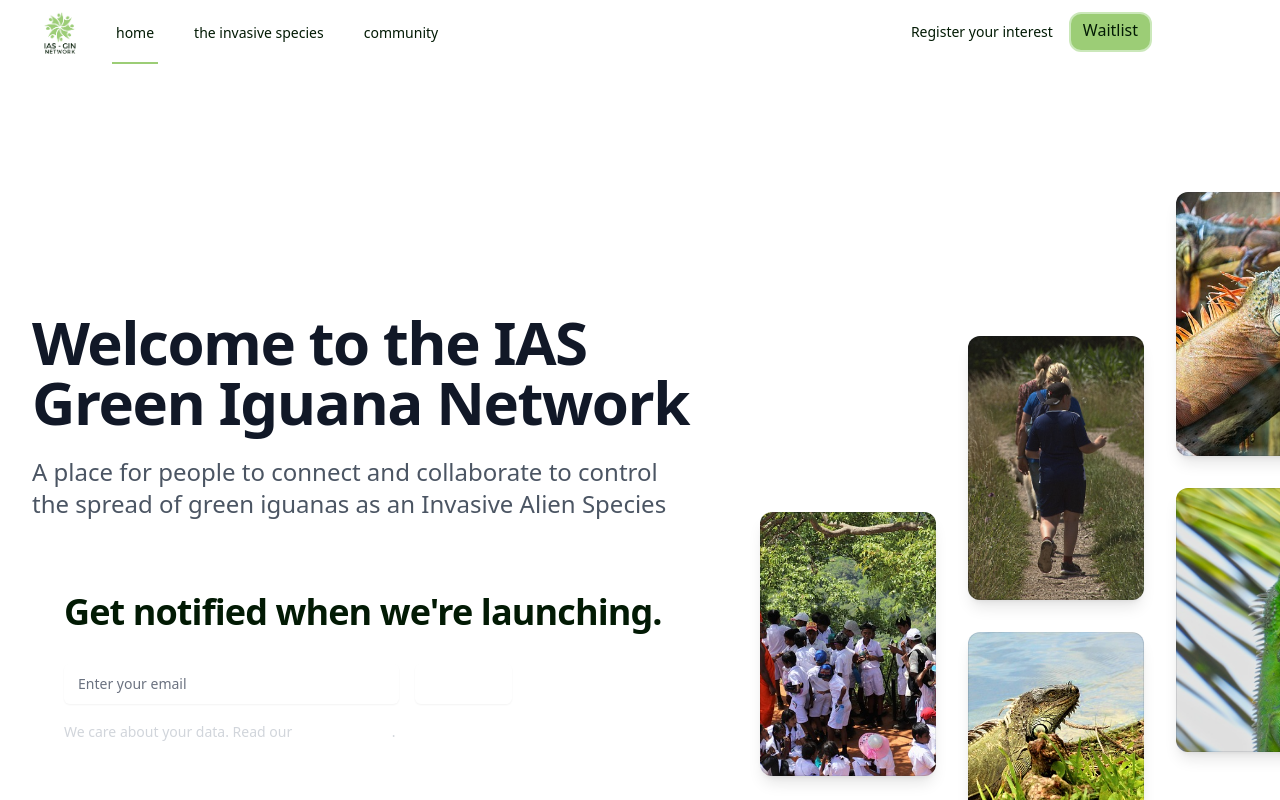
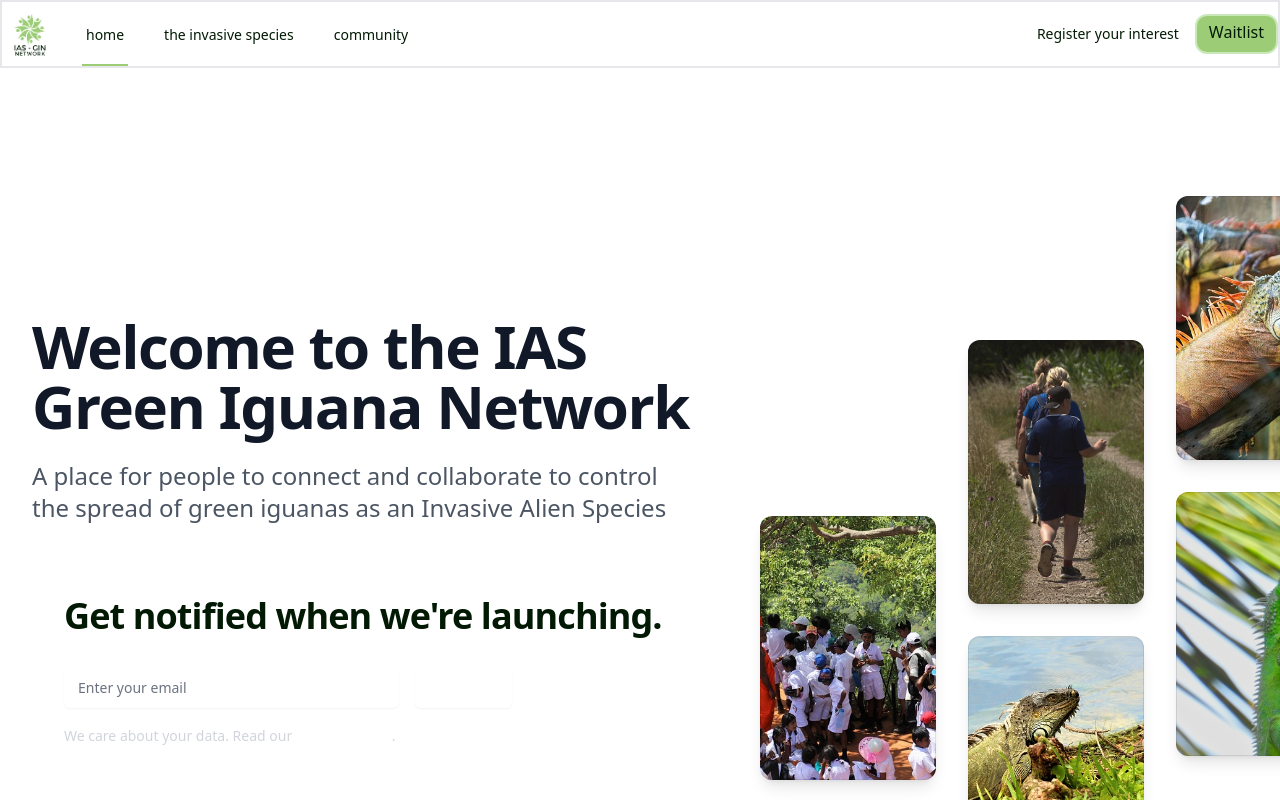
Before and after one commit to Ed-TheVisionMaker/green-ig-ias-network, a Next.js app: page / in a window 1280 px wide. Shown: the top 800 px of the page. Built offline with nearby package versions, Linux system fonts and the light colour scheme; a web font is replaced by a local one.

Commit message:
style: removed padding and margins from navbar

```diff
--- a/components/Navbar/index.tsx
+++ b/components/Navbar/index.tsx
@@ -1,8 +1,6 @@
 'use client';
 import Link from 'next/link';
 import { usePathname } from 'next/navigation';
-import { Disclosure } from '@headlessui/react';
-import { Bars3Icon, XMarkIcon } from '@heroicons/react/24/outline';
 
 function classNames(...classes: string[]) {
   return classes.filter(Boolean).join(' ');
@@ -12,7 +10,7 @@ export default function Navbar() {
   const pathname = usePathname();
 
   return (
-    <div className='mx-auto max-w-7xl px-2 sm:px-6 lg:px-8'>
+    <div className='w-full border-2 border-blue'>
       <div className='relative flex h-16 justify-between'>
         <div className='absolute inset-y-0 left-0 flex items-center sm:hidden'></div>
         <div className='flex flex-1 items-center justify-center sm:items-stretch sm:justify-start'>
@@ -58,7 +56,7 @@ export default function Navbar() {
           <p className='text-ginBlack text-sm mr-4'>Register your interest</p>
           <Link
             href='#waitlist'
-            className=' text-md text-ginBlack bg-pistachio border-2 border-teaGreen shadow-teaGreen pt-1 pb-2 mr-24 px-3 rounded-xl'
+            className=' text-md text-ginBlack bg-pistachio border-2 border-teaGreen shadow-teaGreen pt-1 pb-2 px-3 rounded-xl'
           >
             Waitlist
           </Link>
```
